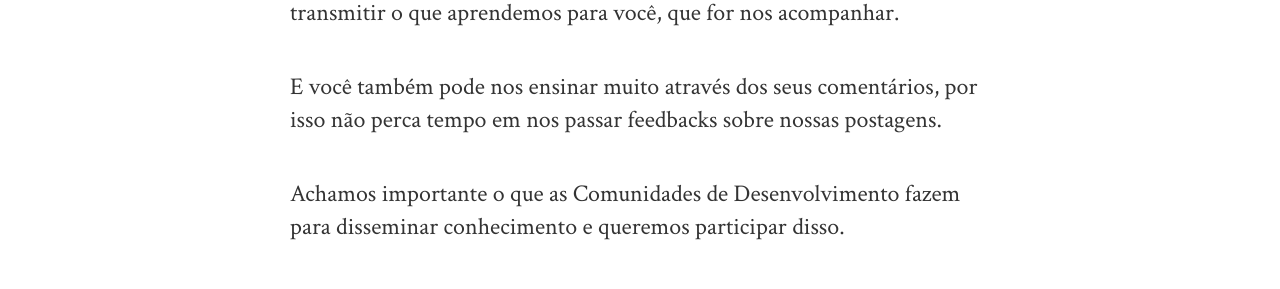
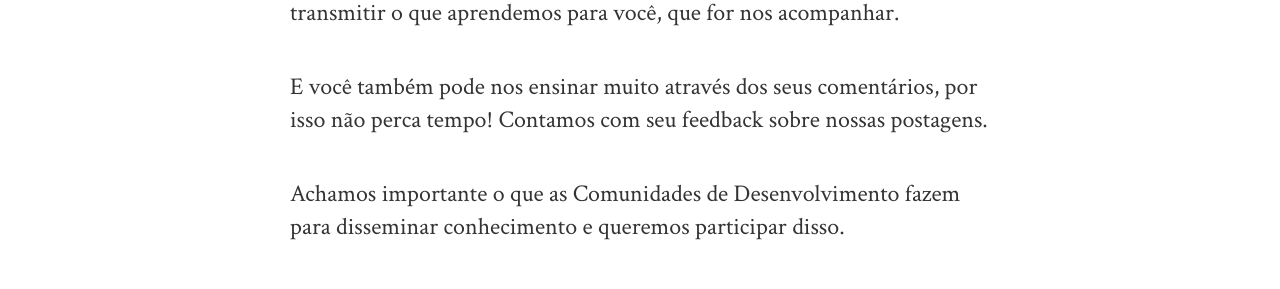
Before and after one commit to vivadecora/vivadecora.github.io, a Jekyll site: the page built from _posts/2016-08-25-hello-world.md, in a window 1280 px wide and 900 px high, scrolled down 2500 px. Shown: the part 224-513 px from the top of the window. Built offline with Jekyll 4.4.1, drawn with Linux system fonts in a browser that asks for light colours; nearby versions of some CDN libraries.

Commit message:
Alteracao no texto sugerida pela Bianca Alvarenga

```diff
--- a/_posts/2016-08-25-hello-world.md
+++ b/_posts/2016-08-25-hello-world.md
@@ -47,7 +47,7 @@ Não somos os Pikas da Galáxia.
 
 Só queremos compartilhar o que fazemos e como fazemos para tentar transmitir o que aprendemos para você, que for nos acompanhar.
 
-E você também pode nos ensinar muito através dos seus comentários, por isso não perca tempo em nos passar feedbacks sobre nossas postagens.
+E você também pode nos ensinar muito através dos seus comentários, por isso não perca tempo! Contamos com seu feedback sobre nossas postagens.
 
 Achamos importante o que as Comunidades de Desenvolvimento fazem para disseminar conhecimento e queremos participar disso.
 
```
